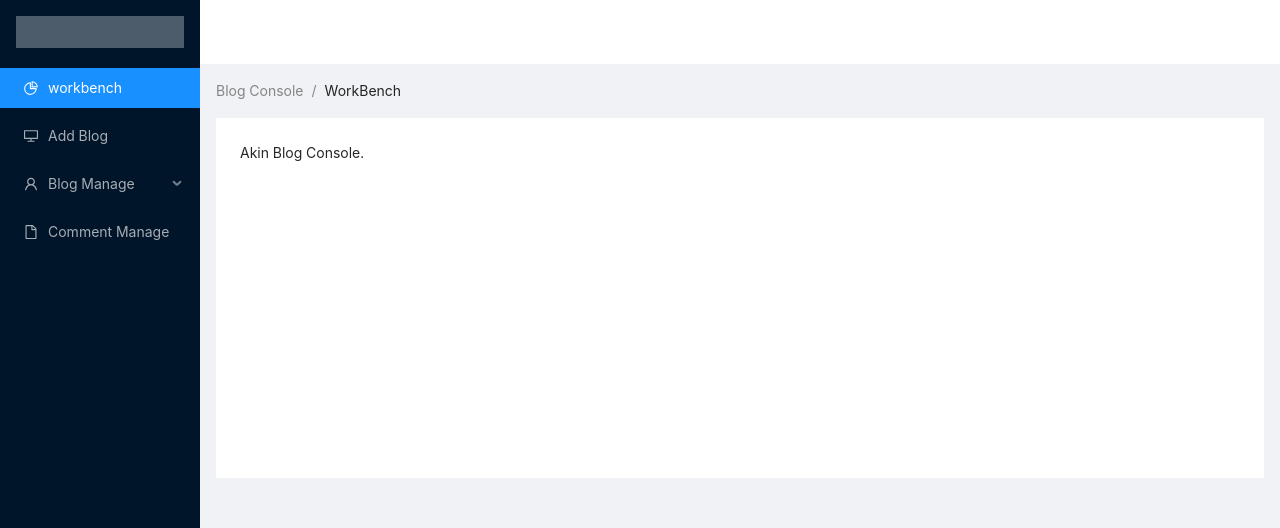
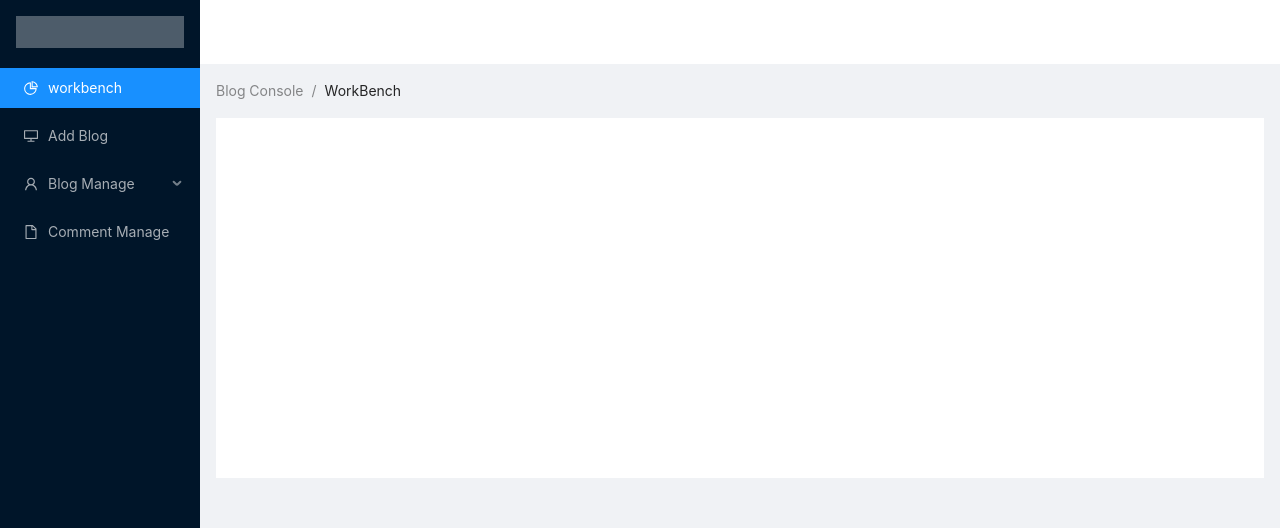
Before and after one commit to huanghongqing/blog_with_ts, a React (Create React App) app in the folder admin/: page /adminindex in a window 1280 px wide. Shown: the top 528 px of the page. Built offline with nearby package versions, Linux system fonts and the light colour scheme.

Commit message:
admin: add article

```diff
--- /dev/null
+++ b/admin/src/Pages/AddArticle.tsx
@@ -0,0 +1,18 @@
+import React,{ useState } from 'react'
+import 'antd/dist/antd.css'
+import {Row,Col,Input,Select,Button,DatePicker} from 'antd'
+import '../static/css/Login.css';
+import {UserOutlined,FilePptOutlined} from '@ant-design/icons'
+import marked from 'marked'
+import '../static/css/AddArticle.css'
+
+const {Option} = Select //从select 接口里获取Option对象
+const {TextArea} =Input
+
+function AddArticle1(){
+    return(
+        <div> add Article</div>
+    )
+}
+
+export default AddArticle1
--- a/admin/src/Pages/adminIndex.tsx
+++ b/admin/src/Pages/adminIndex.tsx
@@ -8,6 +8,8 @@ import {
   UserOutlined,
 } from '@ant-design/icons';
 import '../static/css/adminIndex.css'
+import {Route} from 'react-router-dom'
+import AddArticle1 from './AddArticle'
 
 const { Header, Content, Footer, Sider } = Layout;
 const { SubMenu } = Menu;
@@ -48,8 +50,11 @@ const AdminIndex =()=> {
               <Breadcrumb.Item>WorkBench</Breadcrumb.Item>
             </Breadcrumb>
             <div className="site-layout-background" style={{ padding: 24, minHeight: 360 }}>
-              Akin Blog Console.
+              <div>
+                    <Route path="/" exact component={AddArticle1} />
+              </div>
             </div>
+
           </Content>
           <Footer style={{ textAlign: 'center' }}>Akin Huang .React,typescript</Footer>
         </Layout>
```
Also changed, not shown: package.json (added, +8 -0 lines), admin/src/static/css/AddArticle.css (added), 2 other files (tests, documents, lock files or other folders).
